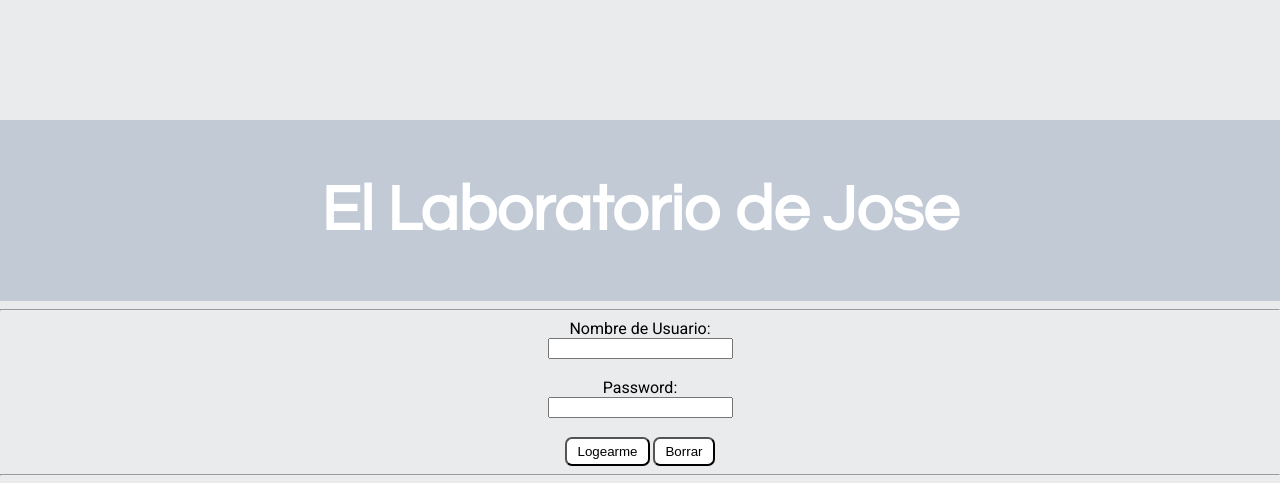
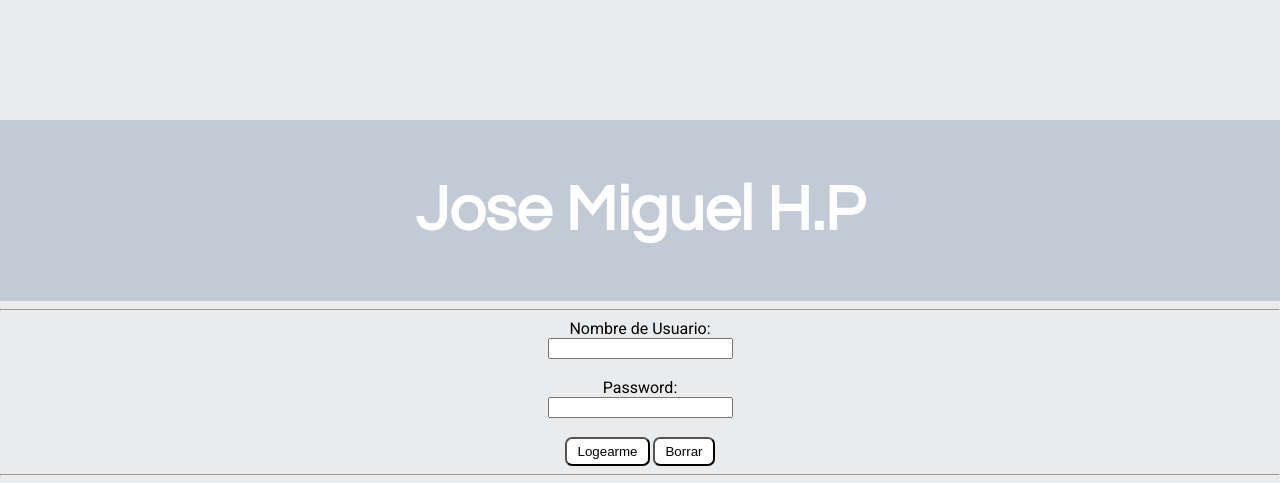
Before and after one commit to josemiguelhp/misproyectosyhabilidades, a PHP site: page / in a window 1280 px wide. Shown: the top 483 px of the page. Run offline with PHP 8.4, Linux system fonts and the light colour scheme.

Commit message:
titulo cambiado a mi nombre

```diff
--- a/index.html
+++ b/index.html
@@ -3,12 +3,12 @@
 	<head>
 		<meta charset="utf-8">
 		<meta http-equiv="X-UA-Compatible" content="IE=edge">
-		<title>El Laboratorio de Jose</title>
+		<title>Jose Miguel H.P</title>
 		<link rel="stylesheet" href="css/estiloPagina.css">
 	</head>
 <body>
 	    <header>
-			<h1>El Laboratorio de Jose</h1>
+			<h1>Jose Miguel H.P</h1>
 		</header>
 		<hr />
 		<div class="form">
--- a/registrar-usuario.html
+++ b/registrar-usuario.html
@@ -3,7 +3,7 @@
 	<head>
 		<meta charset="utf-8">
 		<meta http-equiv="X-UA-Compatible" content="IE=edge">
-		<title>El Laboratorio de Jose</title>
+		<title>Jose Miguel H.P</title>
 		<link rel="stylesheet" href="css/estiloPagina.css">
 	</head>
 	<body>
--- a/scripts/php/login.php
+++ b/scripts/php/login.php
@@ -3,7 +3,7 @@
 	<head>
 		<meta charset="utf-8">
 		<meta http-equiv="X-UA-Compatible" content="IE=edge">
-		<title>El Laboratorio de Jose</title>
+		<title>Jose Miguel H.P</title>
 		<link rel="stylesheet" href="../../css/estiloPagina.css">
 	</head>
 <body>
--- a/scripts/php/registrar-usuario.php
+++ b/scripts/php/registrar-usuario.php
@@ -3,7 +3,7 @@
 	<head>
 		<meta charset="utf-8">
 		<meta http-equiv="X-UA-Compatible" content="IE=edge">
-		<title>El Laboratorio de Jose</title>
+		<title>Jose Miguel H.P</title>
 		<link rel="stylesheet" href="../../css/estiloPagina.css">
 	</head>
 <body>
--- a/sitio.php
+++ b/sitio.php
@@ -3,13 +3,13 @@
 	<head>
 		<meta charset="utf-8">
 		<meta http-equiv="X-UA-Compatible" content="IE=edge">
-		<title>El Laboratorio de Jose</title>
+		<title>Jose Miguel H.P</title>
 		<link rel="stylesheet" href="css/estiloPagina.css">
 	</head>
 	<body>
 		<div id="encabezado_fijo">
 			<header>
-				El Laboratorio de Jose
+				Jose Miguel H.P
 			</header>
 			<nav>
 		  		<a href="#skills">Skills</a>
```
